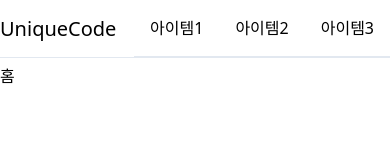
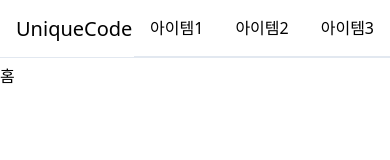
Before and after one commit to paring-chan/UniqueCode-WebSite, a Nuxt app: page / in a window 390 px wide. Shown: the top 160 px of the page. Built offline with nearby package versions, Linux system fonts and the light colour scheme.

Commit message:
feat: something

```diff
--- a/components/LayoutHeader.vue
+++ b/components/LayoutHeader.vue
@@ -1,7 +1,9 @@
 <template>
   <div class="border-b h-14 fixed top-0 left-0 w-full bg-white">
     <div class="flex container h-full mx-auto" style="align-items: center">
-      <nuxt-link to="/"><div class="text-xl">UniqueCode</div></nuxt-link>
+      <nuxt-link to="/"
+        ><div class="text-xl pl-4 sm:pl-0">UniqueCode</div></nuxt-link
+      >
       <div class="flex-grow" />
       <div class="flex">
         <menu-item>아이템1</menu-item>
```
